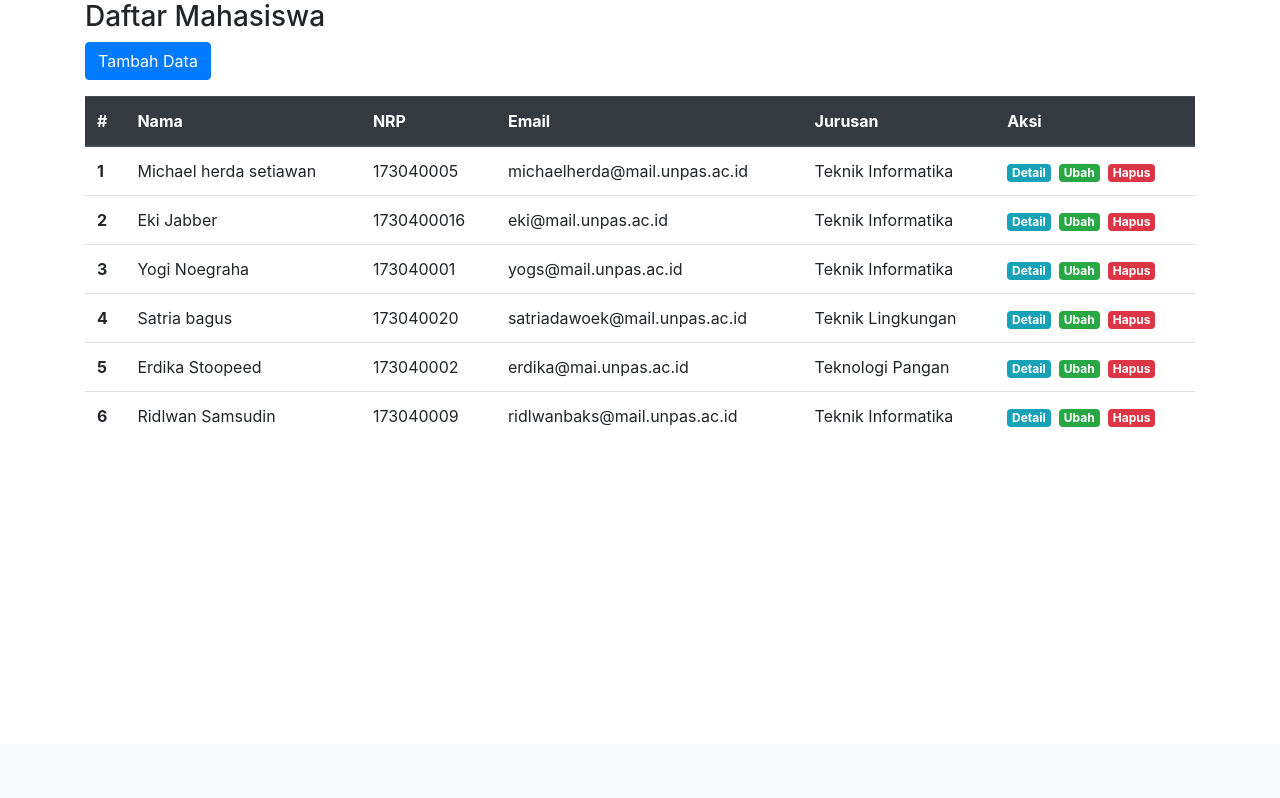
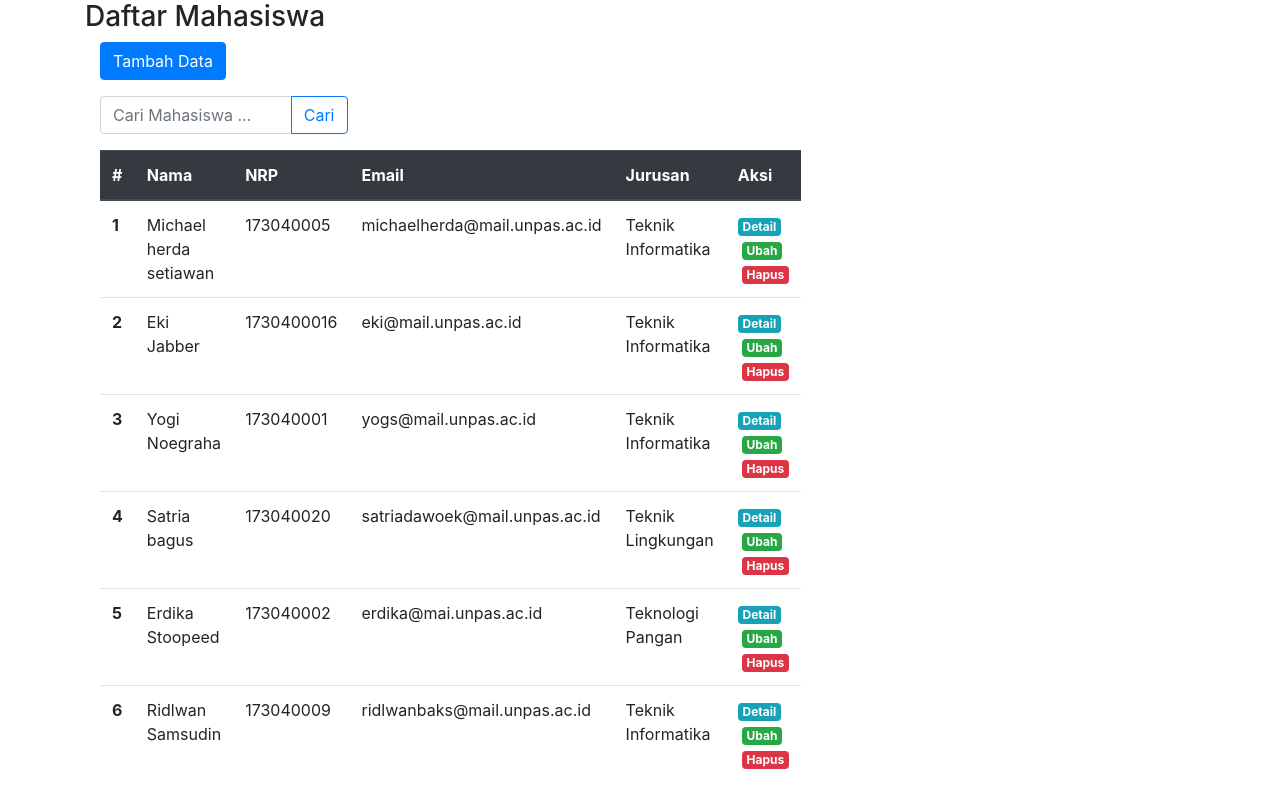
Before and after one commit to michaelherda/pertemuan6-coba-ci, a CodeIgniter app: page /pertemuan6-coba-ci/ in a window 1280 px wide. Shown: the part 56-854 px from the top of the page. Before the commit the page ends 800 px from the top, so only its background shows below. Run offline with CodeIgniter, Linux system fonts and the light colour scheme; data comes from the database, SQL or seed files in the repository.

Commit message:
Memperbaiki flash message

```diff
--- a/coba-ci/application/config/autoload.php
+++ b/coba-ci/application/config/autoload.php
@@ -58,6 +58,7 @@ $autoload['packages'] = array();
 |
 |	$autoload['libraries'] = array('user_agent' => 'ua');
 */
+$autoload['libraries'] = array('database');
 $autoload['libraries'] = array('database', 'session');
 
 /*
--- a/coba-ci/application/controllers/Mahasiswa.php
+++ b/coba-ci/application/controllers/Mahasiswa.php
@@ -25,22 +25,25 @@ class Mahasiswa extends CI_Controller
 
 	public function tambah()
 	{
+        $data['judul'] = 'Form Tambah Data Mahasiswa';
+
+        $this->load->view('templates/header',$data);
+        $this->load->view('templates/footer');
 
 		$this->form_validation->set_rules('nama', 'Nama', 'required|min_length[3]');
+         $this->form_validation->set_rules('nrp', '<b>NRP</b>', 'required|numeric');
+        $this->form_validation->set_rules('email', '<b>Email</b>', 'required|valid_email');
 
 		if ($this->form_validation->run() == false) {
+            // $this->load->view('templates/header', $data);
 			$this->load->view('mahasiswa/tambah');
+            // $this->load->view('templates/header');
 		}else{
-			$data=[
-				'nama'=>$this->input->post('nama'),
-				'nrp'=>$this->input->post('nrp'),
-				'email'=>$this->input->post('email'),
-				'jurusan'=>$this->input->post('jurusan')
-
-			];
-
-			$this->db->insert('mahasiswa', $data);
-			redirect('mahasiswa/index');
+			$this->Mahasiswa_model->tambahDataMahasiswa();
+            $this->session->set_flashdata('flash', 'Ditambahkan');
+            redirect('mahasiswa');
+			// $this->db->insert('mahasiswa', $data);
+			// redirect('mahasiswa/index');
 		}
 
 	}
--- a/coba-ci/application/models/Mahasiswa_model.php
+++ b/coba-ci/application/models/Mahasiswa_model.php
@@ -7,6 +7,16 @@ class Mahasiswa_model extends CI_Model
 	{
 		return $this->db->get('mahasiswa')->result_array();
 	}
+
+    public function tambahDataMahasiswa(){
+        $data = [
+                "nama" => $this->input->post('nama', true),
+                "nrp" => $this->input->post('nrp', true),
+                "email" => $this->input->post('email', true),
+                "email" => $this->input->post('jurusan', true),
+        ];
+        $this->db->insert('mahasiswa', $data);
+    }
 
     public function hapusDataMahasiswa($id){
         $this->db->delete('mahasiswa', ['id'=>$id]);
--- a/coba-ci/application/views/mahasiswa/index.php
+++ b/coba-ci/application/views/mahasiswa/index.php
@@ -13,10 +13,46 @@
 <body>
 
   <div class="container">
-    <div class="row">
-      <div class="col">
+
+     <?php if($this->session->flashdata('flash')): ?>
+
+        <div class="row mt-3">
+            <div class="col-md-6">
+                <div class="alert alert-success alert-dismissible fade show" role="alert">
+                Data mahasiswa <strong>Berhasil</strong> <?=$this->session->flashdata('flash');?>
+                <button type="button" class="close" data-dismiss="alert" aria-label="Close">
+                <span aria-hidden="true">&times;</span>
+            </button>
+            </div>
+            </div>
+        </div>
+
+        <?php endif;?>
+
         <h3>Daftar Mahasiswa</h3>
+        <div class="col-md-6">
+        <?php if (empty($mahasiswa)) : ?>
+        <div class="alert alert-danger" role="alert">
+        Data Mahasiswa tidak ditemukan !
+        </div>
+        <?php endif; ?>
+
         <a href="<?= base_url('mahasiswa/tambah');?>" class="btn btn-primary mb-3">Tambah Data</a>
+
+         <div class="row mb-3">
+        <div class="col-md-6">
+            <form action="" method="post">
+            <div class="input-group">
+            <input type="text" class="form-control" placeholder="Cari Mahasiswa ... " name="keyword">
+            <div class="input-group-append">
+            <button class="btn btn-outline-primary" type="submit" id="cari">Cari</button>
+            </div>
+            </div>
+            </form>
+        </div>
+    </div>
+
+
         <table class="table">
           <thead class="thead-dark">
             <tr>
```
